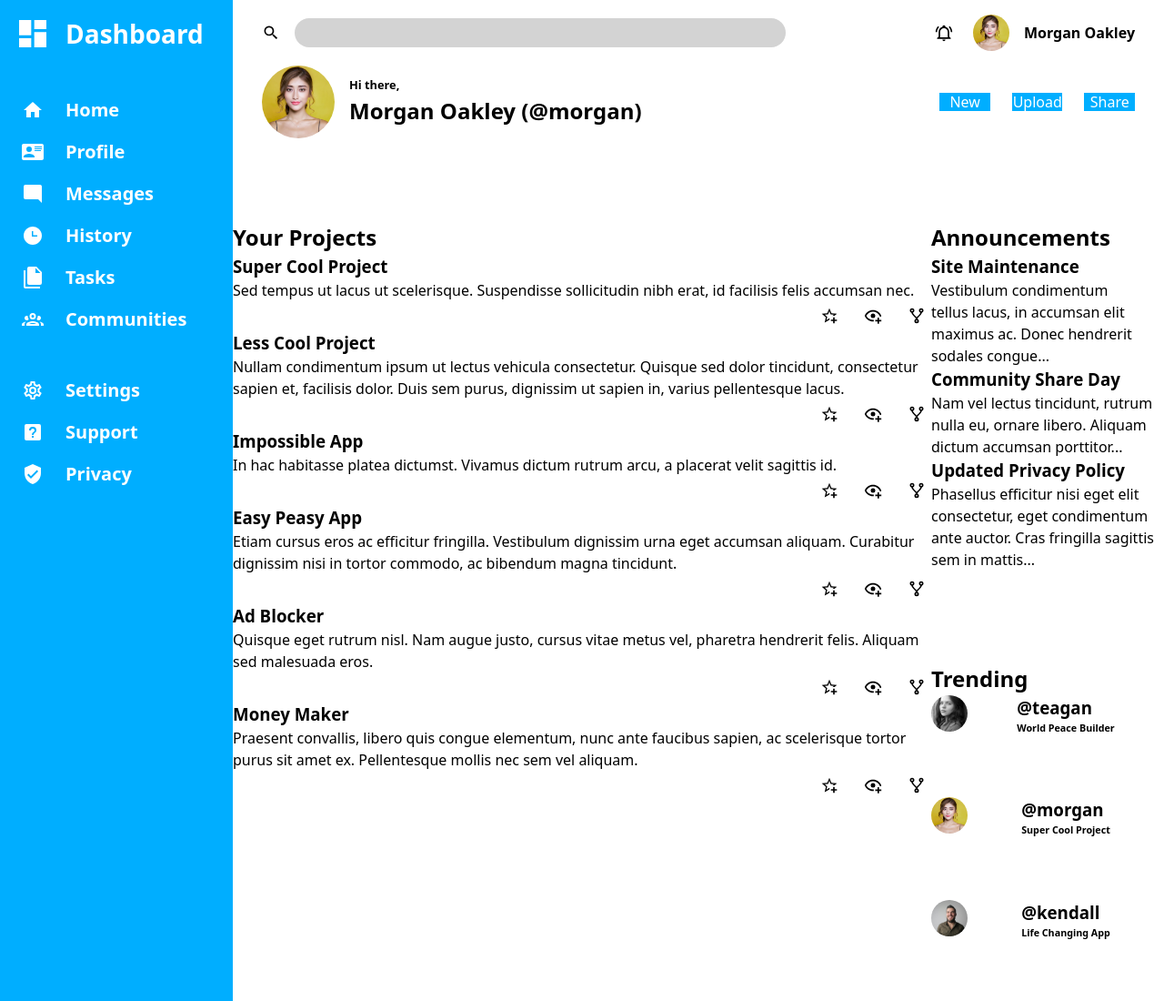
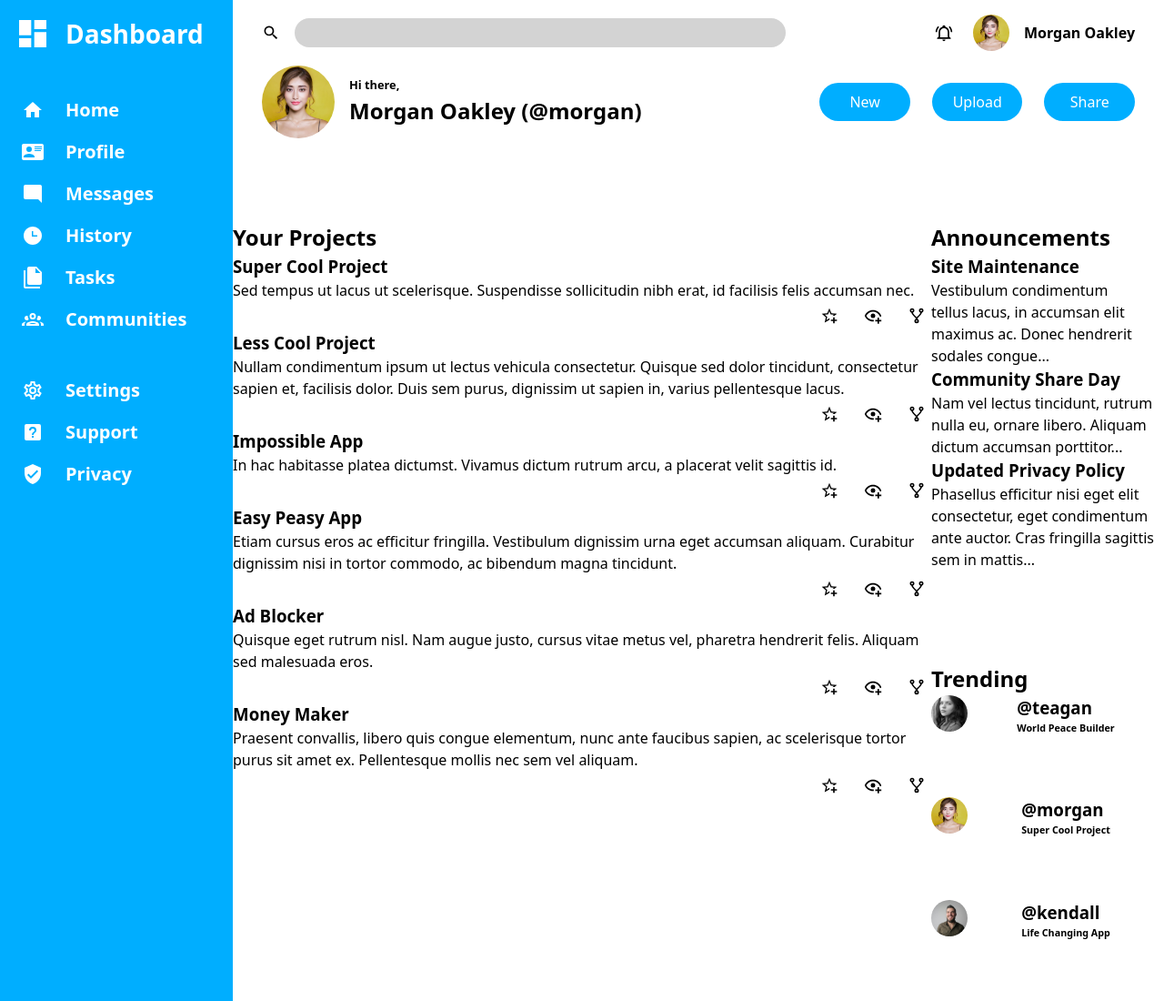
Before and after one commit to cgrustas/admin-dashboard, a website: page index.html in a window 1280 px wide. Shown: the top 1100 px of the page at 91% size. Drawn offline with nearby package versions, Linux system fonts and the light colour scheme.

Commit message:
Add action-bar button dimensions
 - Set left/right padding to .75rem
 - Set top/bottom padding to 1.75rem
 - Set border-radius to 32px

```diff
--- a/css/styles.css
+++ b/css/styles.css
@@ -148,6 +148,8 @@ input:focus {
 .action-bar .actions button {
     background-color: rgb(0, 174, 255);
     color: white;
+    padding: .75rem 1.75rem;
+    border-radius: 32px;
     flex: 1;
     min-width: 0;
     display: flex;
```
